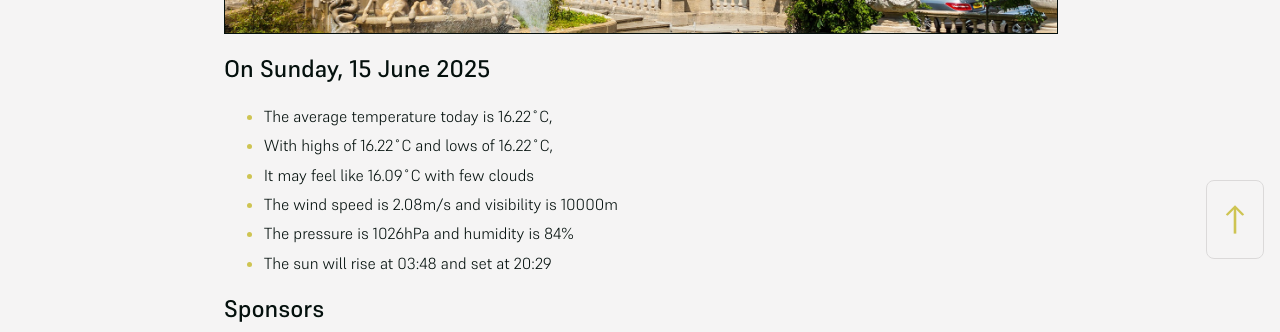
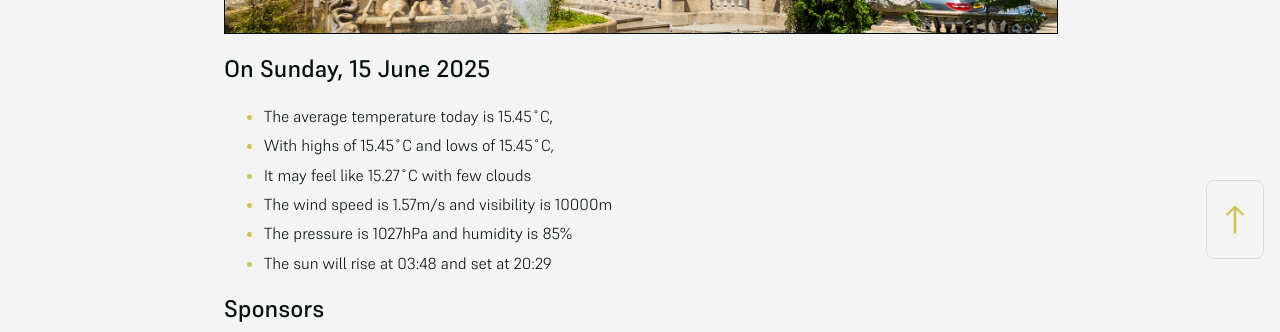
Before and after one commit to mat-0/cheltenham-open-data, a Jekyll site: the page built from index.md, in a window 1280 px wide. Shown: the part 625-957 px from the top of the page. Built offline with Jekyll 4.4.1, drawn with Linux system fonts in a browser that asks for light colours.

Commit message:
Updated 2025-06-15 22:57:59

```diff
--- a/index.md
+++ b/index.md
@@ -10,11 +10,11 @@ seo: Menu
 <!-- weather_marker starts -->
 ## On Sunday, 15 June 2025
 
-- The average temperature today is 16.22˚C,
-- With highs of 16.22˚C and lows of 16.22˚C,
-- It may feel like 16.09˚C with few clouds
-- The wind speed is 2.08m/s and visibility is 10000m
-- The pressure is 1026hPa and humidity is 84%
+- The average temperature today is 15.45˚C,
+- With highs of 15.45˚C and lows of 15.45˚C,
+- It may feel like 15.27˚C with few clouds
+- The wind speed is 1.57m/s and visibility is 10000m
+- The pressure is 1027hPa and humidity is 85%
 - The sun will rise at 03:48 and set at 20:29
 
 <!-- weather_marker ends -->
```
Also changed, not shown: _data/flood.json (+5 -27 lines), _pages/news.md (+7 -7 lines).
